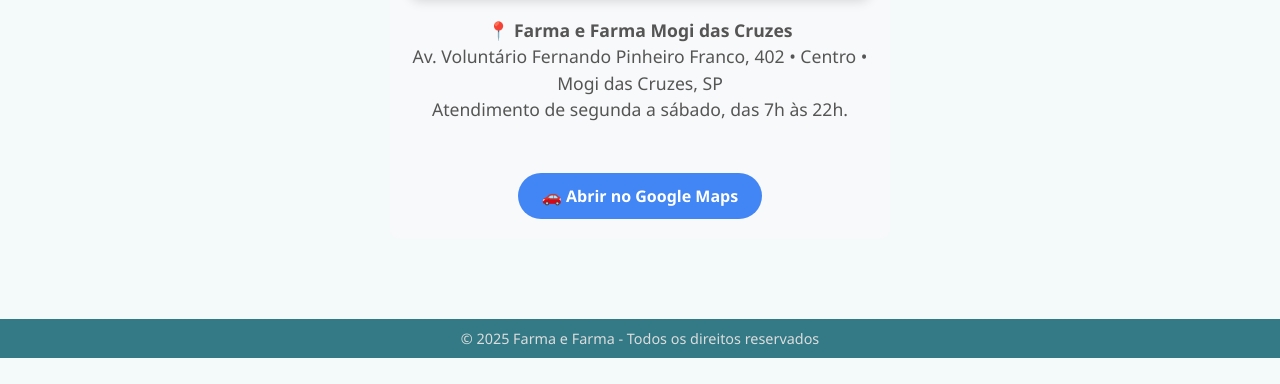
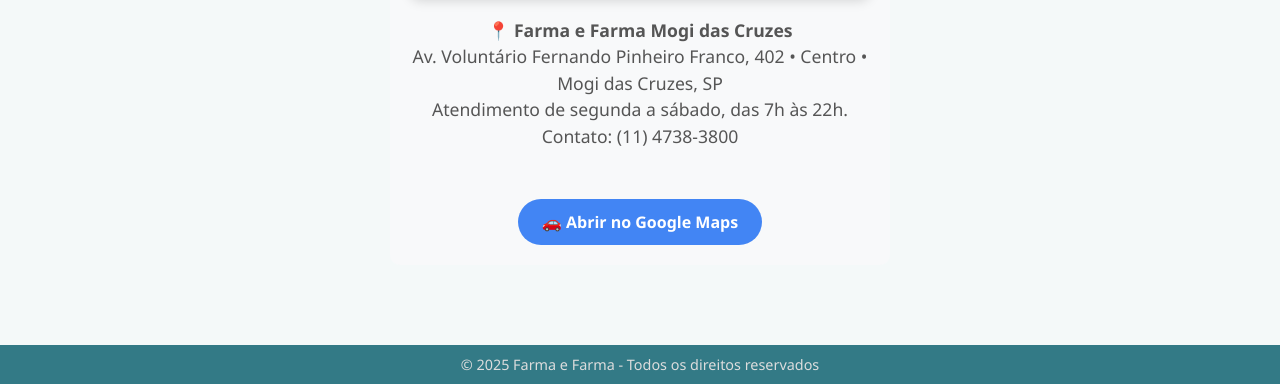
Before and after one commit to ctakamiya/farmaefarmamogi, a plain HTML site: page index.html in a window 1280 px wide. Shown: the part 1533-1917 px from the top of the page. Before the commit the page ends 1891 px from the top, so only its background shows below. Drawn offline with Linux system fonts and the light colour scheme.

Commit message:
Verificação do Google Merchant Center

```diff
--- a/index.html
+++ b/index.html
@@ -110,6 +110,7 @@
       📍 <strong>Farma e Farma Mogi das Cruzes</strong><br>
       Av. Voluntário Fernando Pinheiro Franco, 402 •  Centro • Mogi das Cruzes, SP<br>
       Atendimento de segunda a sábado, das 7h às 22h.
+      Contato: (11) 4738-3800
     </p>
     <a href="https://maps.google.com/?q=Av.+Voluntário+Fernando+Pinheiro+Franco+402"
        target="_blank"
```
Also changed, not shown: contato.html (+1 -0 lines), 1 other file.
